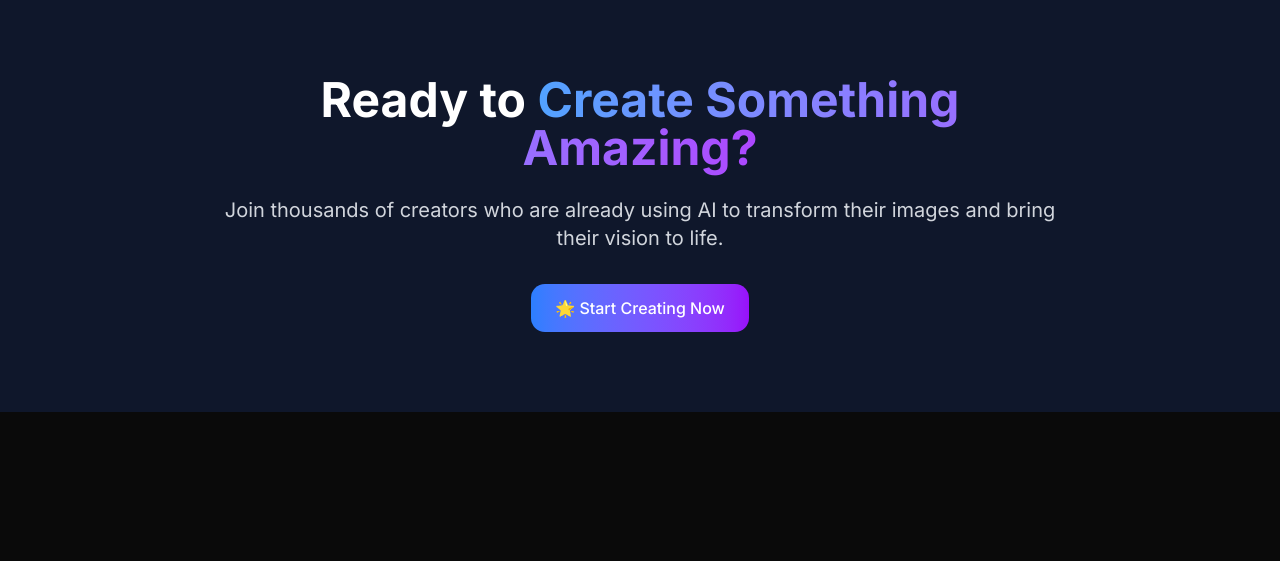
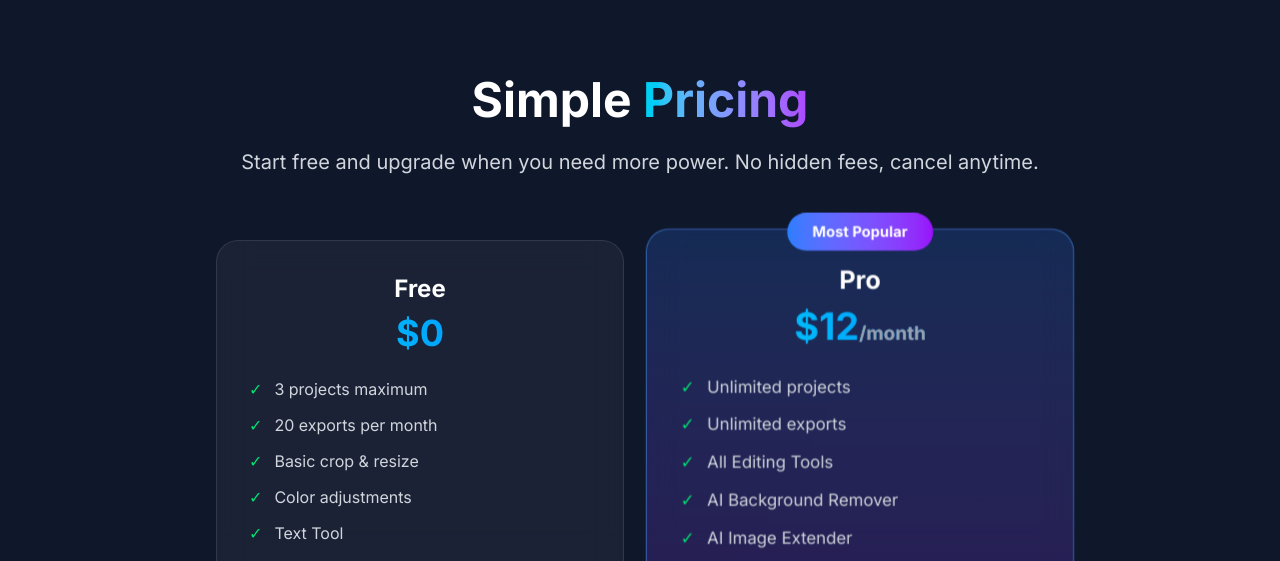
Before and after one commit to Azharkhan0786/pixxel, a Next.js app: page / in a window 1280 px wide. Shown: the part 2239-2800 px from the top of the page. Before the commit the page ends 2651 px from the top, so only its background shows below. Built offline with nearby package versions, Linux system fonts and the light colour scheme; no server answers.

Commit message:
added pricing section

```diff
--- /dev/null
+++ b/components/pricing.jsx
@@ -0,0 +1,149 @@
+import { useIntersectionObserver } from "@/hooks/use-landing-hooks";
+import { useAuth } from "@clerk/nextjs";
+import { useState } from "react";
+import { Button } from "./ui/button";
+
+const PricingCard = ({
+  id,
+  plan,
+  price,
+  features,
+  featured = false,
+  planId,
+  buttonText,
+}) => {
+  const [ref, isVisible] = useIntersectionObserver();
+  const [isHovered, setIsHovered] = useState(false);
+  const { has } = useAuth();
+
+  // Check if user has this specific plan
+  const isCurrentPlan = id ? has?.({ plan: id }) : false;
+
+  const handlePopup = async () => {
+    if (isCurrentPlan) return; // Don't open checkout for current plan
+
+    try {
+      if (window.Clerk && window.Clerk.__internal_openCheckout) {
+        await window.Clerk.__internal_openCheckout({
+          planId: planId,
+          planPeriod: "month",
+          subscriberType: "user",
+        });
+      }
+    } catch (error) {
+      console.error("Checkout error:", error);
+    }
+  };
+
+  return (
+    <div
+      ref={ref}
+      className={`relative backdrop-blur-lg border rounded-3xl p-8 transition-all duration-700 cursor-pointer ${
+        featured
+          ? "bg-gradient-to-b from-blue-500/20 to-purple-600/20 border-blue-400/50 scale-105"
+          : "bg-white/5 border-white/10"
+      } ${isVisible ? "opacity-100 translate-y-0" : "opacity-0 translate-y-10"} ${
+        isHovered ? "transform scale-115 rotate-1 z-10" : ""
+      }`}
+      onMouseEnter={() => setIsHovered(true)}
+      onMouseLeave={() => setIsHovered(false)}
+    >
+      {featured && (
+        <div className="absolute -top-4 left-1/2 transform -translate-x-1/2">
+          <div className="bg-gradient-to-r from-blue-500 to-purple-600 text-white px-6 py-2 rounded-full text-sm font-bold">
+            Most Popular
+          </div>
+        </div>
+      )}
+
+      <div className="text-center">
+        <h3 className="text-2xl font-bold text-white mb-2">{plan}</h3>
+        <div className="text-4xl font-bold bg-gradient-to-r from-cyan-400 to-blue-500 bg-clip-text text-transparent mb-6">
+          ${price}
+          {price > 0 && <span className="text-lg text-gray-400">/month</span>}
+        </div>
+
+        <ul className="space-y-3 mb-8">
+          {features.map((feature, index) => (
+            <li key={index} className="flex items-center text-gray-300">
+              <span className="text-green-400 mr-3">✓</span>
+              {feature}
+            </li>
+          ))}
+        </ul>
+
+        <Button
+          variant={featured ? "primary" : "glass"}
+          size="xl"
+          className="w-full"
+          onClick={handlePopup}
+          disabled={isCurrentPlan || !planId}
+        >
+          {isCurrentPlan ? "Current Plan" : buttonText}
+        </Button>
+      </div>
+    </div>
+  );
+};
+
+// Pricing Section Component
+const PricingSection = () => {
+  const plans = [
+    {
+      id: "free_user",
+      plan: "Free",
+      price: 0,
+      features: [
+        "3 projects maximum",
+        "20 exports per month",
+        "Basic crop & resize",
+        "Color adjustments",
+        "Text Tool",
+      ],
+      buttonText: "Get Started Free",
+    },
+    {
+      id: "pro",
+      plan: "Pro",
+      price: 12,
+      features: [
+        "Unlimited projects",
+        "Unlimited exports",
+        "All Editing Tools",
+        "AI Background Remover",
+        "AI Image Extender",
+        "AI Retouch, Upscaler and more",
+      ],
+      featured: true,
+      planId: "cplan_3BFUon36t8EvNieh2b8mTNb39zV",
+      buttonText: "Upgrade to Pro",
+    },
+  ];
+
+  return (
+    <section className="py-20" id="pricing">
+      <div className="max-w-4xl mx-auto px-6">
+        <div className="text-center mb-16">
+          <h2 className="text-5xl font-bold text-white mb-6">
+            Simple{" "}
+            <span className="bg-gradient-to-r from-cyan-400 to-purple-500 bg-clip-text text-transparent">
+              Pricing
+            </span>
+          </h2>
+          <p className="text-xl text-gray-300">
+            Start free and upgrade when you need more power. No hidden fees,
+            cancel anytime.
+          </p>
+        </div>
+
+        <div className="grid md:grid-cols-2 gap-8 max-w-4xl mx-auto">
+          {plans.map((plan, index) => (
+            <PricingCard key={index} {...plan} />
+          ))}
+        </div>
+      </div>
+    </section>
+  );
+};
+
+export default PricingSection;
```
